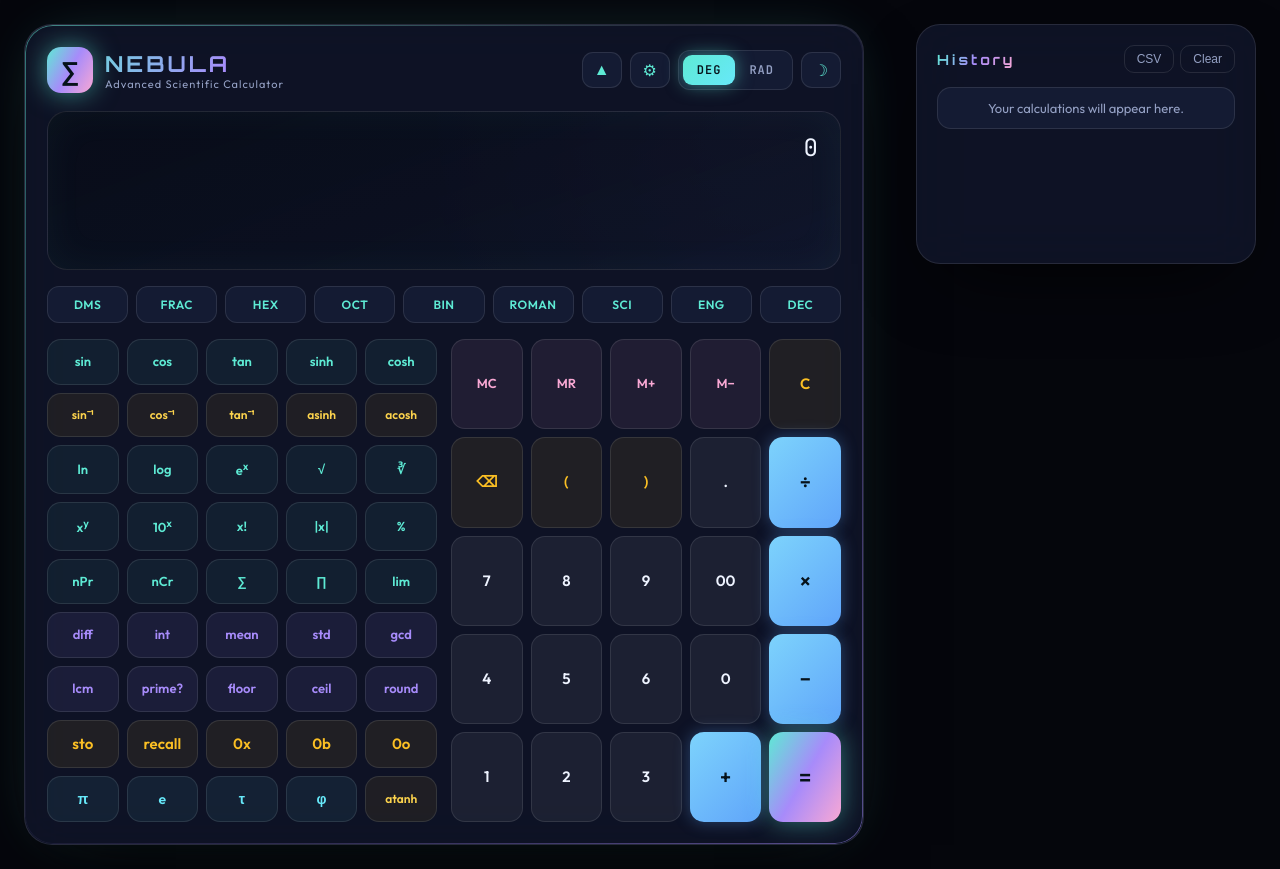
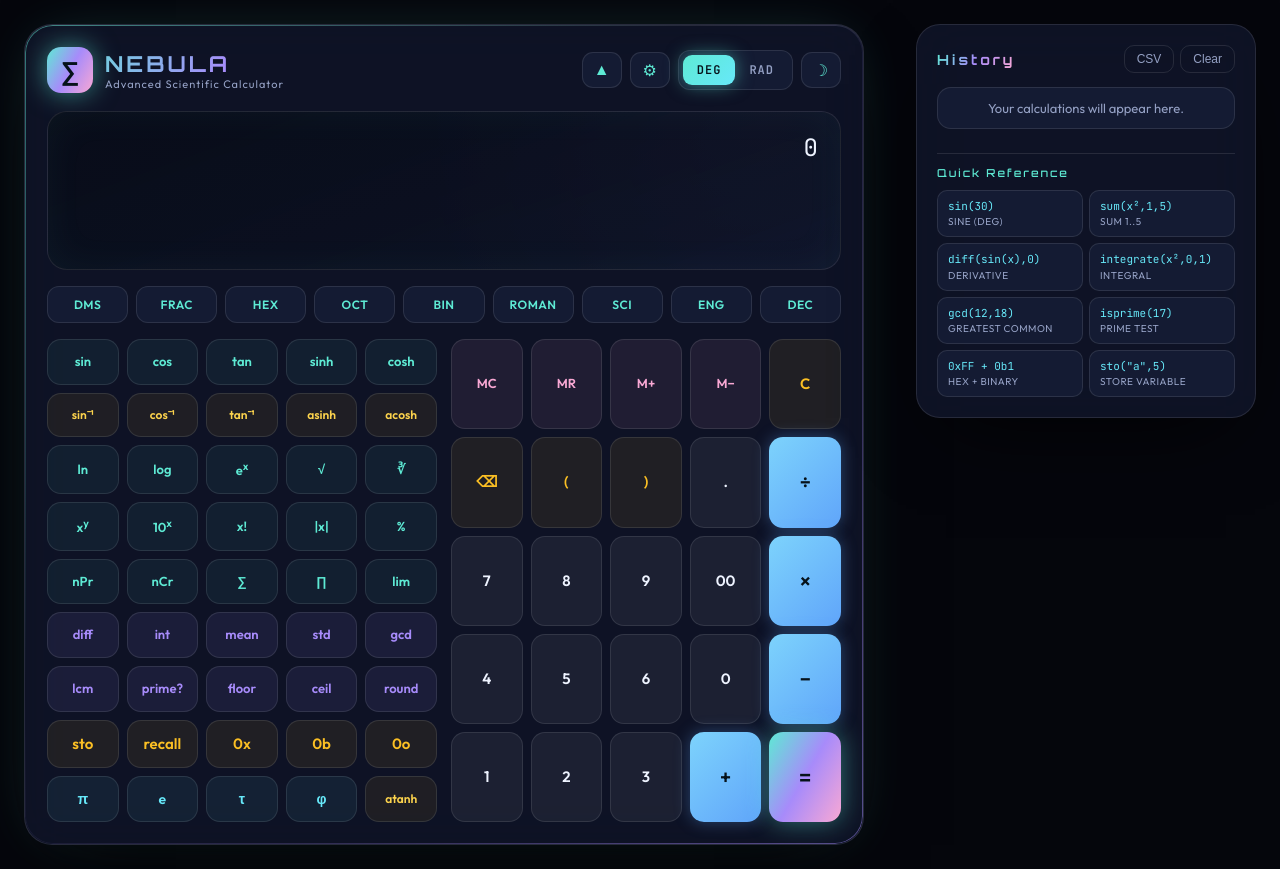
Before and after one commit to raheel-9deem/Nebula-Advance-Calculator, a Flask app: page / in a window 1280 px wide. Run offline with Flask 3, Linux system fonts and the light colour scheme.

Commit message:
feat: fill right sidebar with Quick Reference panel, remove
 voice input, fix graph/theme init order- Added clickable Quick Reference cheat-sheet below History (8 shortcuts, click-to-insert)
- Removed Voice Input feature (button + all JS handlers)
- Fixed theme toggle initialization (moved before init block to avoid temporal dead zone)
- Fixed graph panel canvas sizing on first open (double rAF to let display:block apply before measure)
- JS syntax clean, all 34 backend tests pass

```diff
--- a/static/css/style.css
+++ b/static/css/style.css
@@ -609,6 +609,55 @@ body {
 /* history actions + edit button */
 .history-actions { display: flex; gap: 6px; }
 
+/* ---------- Quick Reference panel ---------- */
+.quick-ref {
+  margin-top: 14px;
+  border-top: 1px solid var(--stroke);
+  padding-top: 12px;
+}
+.qr-head {
+  font-family: "Orbitron", sans-serif;
+  font-size: 11px;
+  letter-spacing: 2px;
+  color: var(--accent);
+  margin-bottom: 10px;
+}
+.qr-grid {
+  list-style: none;
+  display: grid;
+  grid-template-columns: 1fr 1fr;
+  gap: 6px;
+}
+.qr-grid li {
+  display: flex;
+  flex-direction: column;
+  gap: 2px;
+  padding: 8px 10px;
+  background: var(--glass-2);
+  border: 1px solid var(--stroke);
+  border-radius: 10px;
+  cursor: pointer;
+  transition: all .2s;
+}
+.qr-grid li:hover {
+  border-color: var(--stroke-strong);
+  background: rgba(94,234,212,.08);
+  box-shadow: 0 0 12px rgba(94,234,212,.12);
+}
+.qr-fn {
+  font-family: "JetBrains Mono", monospace;
+  font-size: 11px;
+  color: var(--accent-4);
+  line-height: 1.3;
+}
+.qr-desc {
+  font-family: "Outfit", sans-serif;
+  font-size: 10px;
+  color: var(--muted);
+  text-transform: uppercase;
+  letter-spacing: .5px;
+}
+
 /* ---------- Light theme ---------- */
 body.theme-light {
   --bg-0: #eef2f8;
--- a/static/js/app.js
+++ b/static/js/app.js
@@ -726,6 +726,21 @@ Particle background (unchanged)
 })();
 
 /* ============================================================
+Quick Reference — click to insert expression
+============================================================ */
+document.querySelectorAll('.qr-grid li').forEach(li => {
+  li.addEventListener('click', () => {
+    const fn = li.querySelector('.qr-fn').textContent;
+    // Convert display notation back to actual input syntax
+    const input = fn.replace('²', '^2').replace('³', '^3');
+    exprEl.textContent = input;
+    resEl.textContent = ' ';
+    display.classList.remove('error');
+    showToast('Loaded — press = to compute');
+  });
+});
+
+/* ============================================================
 Initialisation (must be last — all DOM refs resolved)
 ============================================================ */
 setMode(true);
--- a/templates/index.html
+++ b/templates/index.html
@@ -202,6 +202,21 @@
     <div class="vars-head">Stored Variables</div>
     <ul id="varsEntries"></ul>
   </div>
+
+  <!-- Quick Reference -->
+  <section class="quick-ref" id="quickRef">
+    <div class="qr-head">Quick Reference</div>
+    <ul class="qr-grid">
+      <li><span class="qr-fn">sin(30)</span><span class="qr-desc">sine (deg)</span></li>
+      <li><span class="qr-fn">sum(x²,1,5)</span><span class="qr-desc">sum 1..5</span></li>
+      <li><span class="qr-fn">diff(sin(x),0)</span><span class="qr-desc">derivative</span></li>
+      <li><span class="qr-fn">integrate(x²,0,1)</span><span class="qr-desc">integral</span></li>
+      <li><span class="qr-fn">gcd(12,18)</span><span class="qr-desc">greatest common</span></li>
+      <li><span class="qr-fn">isprime(17)</span><span class="qr-desc">prime test</span></li>
+      <li><span class="qr-fn">0xFF + 0b1</span><span class="qr-desc">hex + binary</span></li>
+      <li><span class="qr-fn">sto("a",5)</span><span class="qr-desc">store variable</span></li>
+    </ul>
+  </section>
 </aside>
 
 <!-- Tools drawer (slides up from the bottom) -->
```
